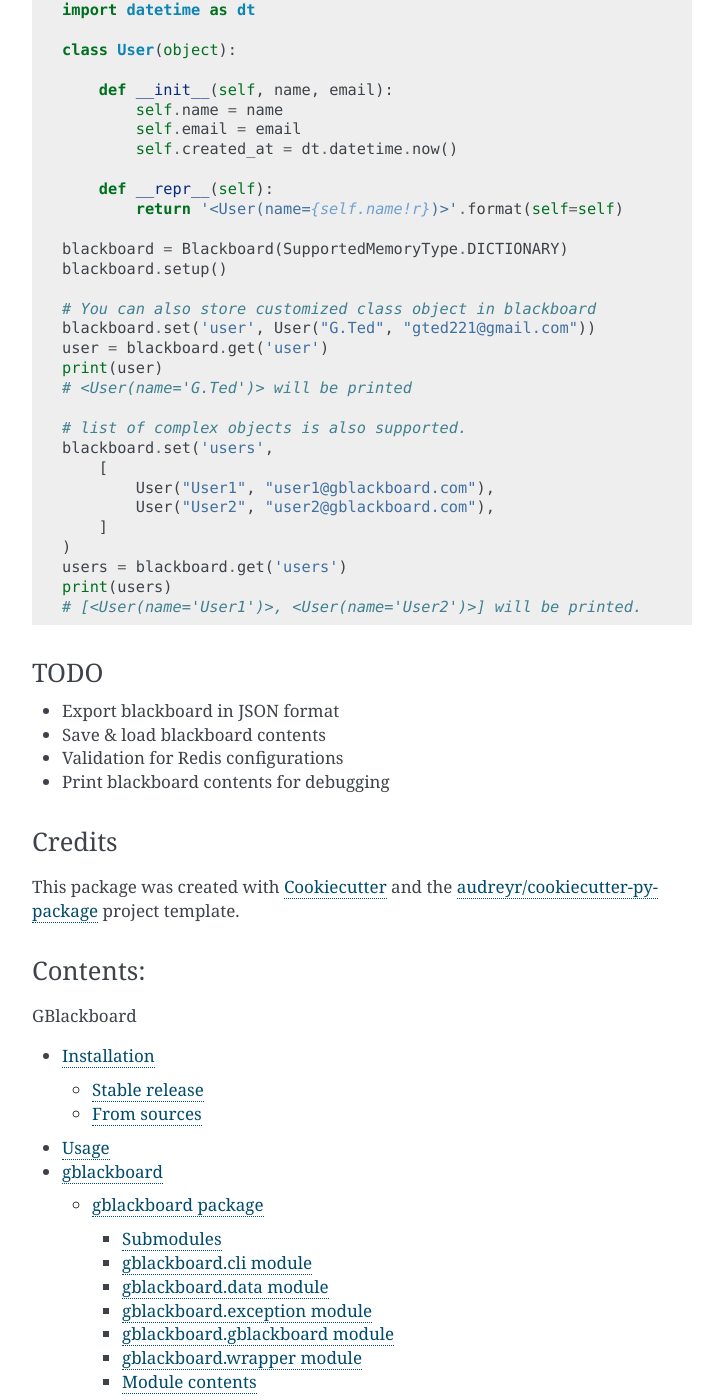
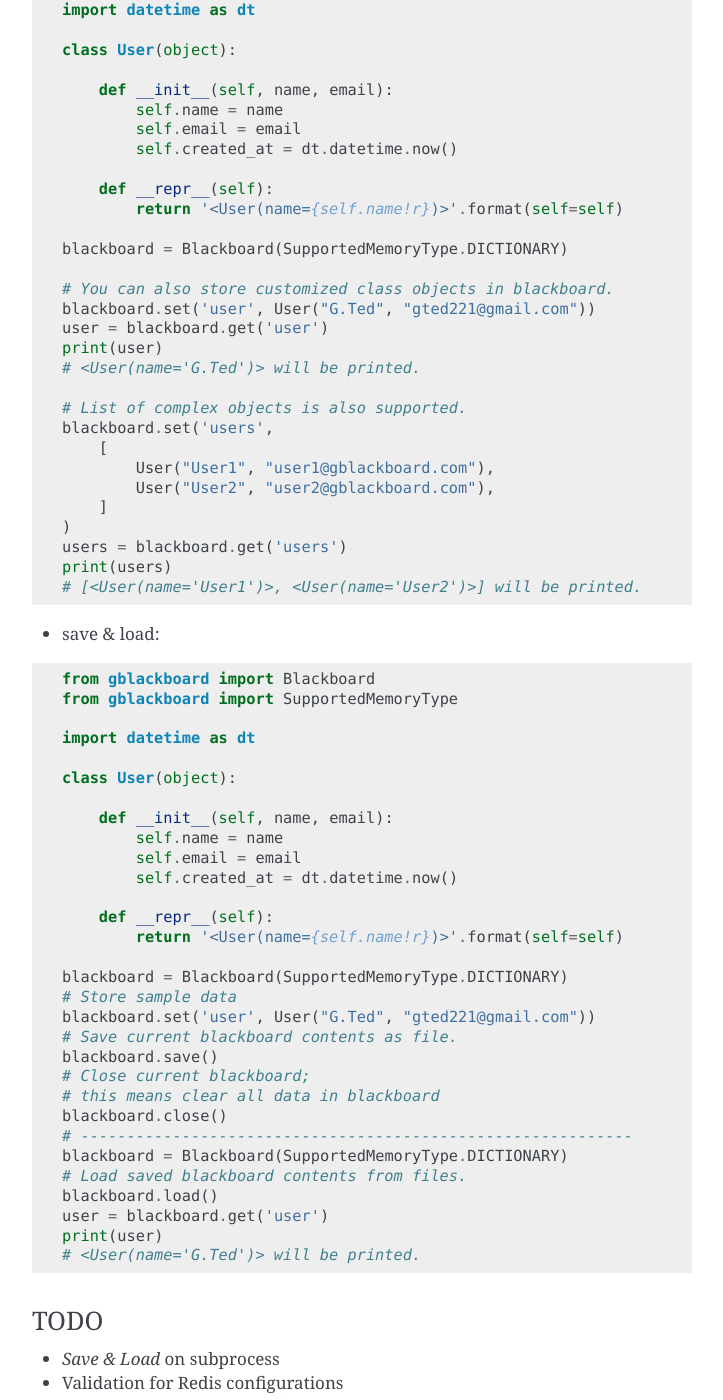
Before and after one commit to GTedHa/gblackboard, a Sphinx documentation site: the page built from docs/index.rst, in a window 1280 px wide and 1400 px high, scrolled down 1508 px. Shown: the whole window, without its empty margins (388-1111 px from the left). Built offline with Sphinx 7.4.7, drawn with Linux system fonts in a browser that asks for light colours; some of the changed text lies outside the part shown.

Commit message:
Update docs for version 0.2.0

```diff
--- a/README.rst
+++ b/README.rst
@@ -44,19 +44,19 @@ To use gblackboard in a project:
     from gblackboard import SupportedMemoryType
 
     blackboard = Blackboard(SupportedMemoryType.DICTIONARY)
-    # setup blackboard, it should be called once before using blackboard
-    blackboard.setup()
-    # set a key-value data; `set` method should be called only once for a key.
-    # it's a kind of initialization.
+    # Set a key-value data;
+    # `set` method should be called only once for a key.
+    # It's a kind of initialization for data.
     blackboard.set('key', 'value')
-    # retrieve data with key
+    # Retrieve data with key.
     value = blackboard.get('key')
-    # update data with new value;
-    # `update` method should be called after `set` method called for a key.
+    # Update data with new value;
+    # `update` method should be called
+    # after `set` method called for a key.
     blackboard.update('key', 'new_value')
-    # delete data from blackboard with key
+    # Delete data from blackboard with key.
     blackboard.drop('key')
-    # clear all data in blackboard
+    # Clear all data in blackboard.
     blackboard.clear()
 
 
@@ -71,11 +71,11 @@ To use gblackboard in a project:
         print(data)
 
     blackboard = Blackboard(SupportedMemoryType.DICTIONARY)
-    blackboard.setup()
     blackboard.set('key', 'value')
-    # register callback
+    # Register `callback` function as a callback.
     blackboard.register_callback('key', callback)
-    # update data, `callback` function will be called during `update`
+    # Update data;
+    # `callback` function will be called during `update`,
     # and `new_value` will passed to `callback` function.
     blackboard.update('key', 'new_value')
 
@@ -100,15 +100,14 @@ To use gblackboard in a project:
             return '<User(name={self.name!r})>'.format(self=self)
 
     blackboard = Blackboard(SupportedMemoryType.DICTIONARY)
-    blackboard.setup()
 
-    # You can also store customized class object in blackboard
+    # You can also store customized class objects in blackboard.
     blackboard.set('user', User("G.Ted", "gted221@gmail.com"))
     user = blackboard.get('user')
     print(user)
-    # <User(name='G.Ted')> will be printed
+    # <User(name='G.Ted')> will be printed.
 
-    # list of complex objects is also supported.
+    # List of complex objects is also supported.
     blackboard.set('users',
         [
             User("User1", "user1@gblackboard.com"),
@@ -120,11 +119,46 @@ To use gblackboard in a project:
     # [<User(name='User1')>, <User(name='User2')>] will be printed.
 
 
+- save & load::
+
+.. code-block:: python
+
+    from gblackboard import Blackboard
+    from gblackboard import SupportedMemoryType
+
+    import datetime as dt
+
+    class User(object):
+
+        def __init__(self, name, email):
+            self.name = name
+            self.email = email
+            self.created_at = dt.datetime.now()
+
+        def __repr__(self):
+            return '<User(name={self.name!r})>'.format(self=self)
+
+    blackboard = Blackboard(SupportedMemoryType.DICTIONARY)
+    # Store sample data
+    blackboard.set('user', User("G.Ted", "gted221@gmail.com"))
+    # Save current blackboard contents as file.
+    blackboard.save()
+    # Close current blackboard;
+    # this means clear all data in blackboard
+    blackboard.close()
+    # ------------------------------------------------------------
+    blackboard = Blackboard(SupportedMemoryType.DICTIONARY)
+    # Load saved blackboard contents from files.
+    blackboard.load()
+    user = blackboard.get('user')
+    print(user)
+    # <User(name='G.Ted')> will be printed.
+
+
 TODO
 -------
 
-* Export blackboard in JSON format
-* Save & load blackboard contents
+* `Save & Load` on subprocess
 * Validation for Redis configurations
 * Print blackboard contents for debugging
 
```
Also changed, not shown: docs/usage.rst (+51 -16 lines), 4 other files.
